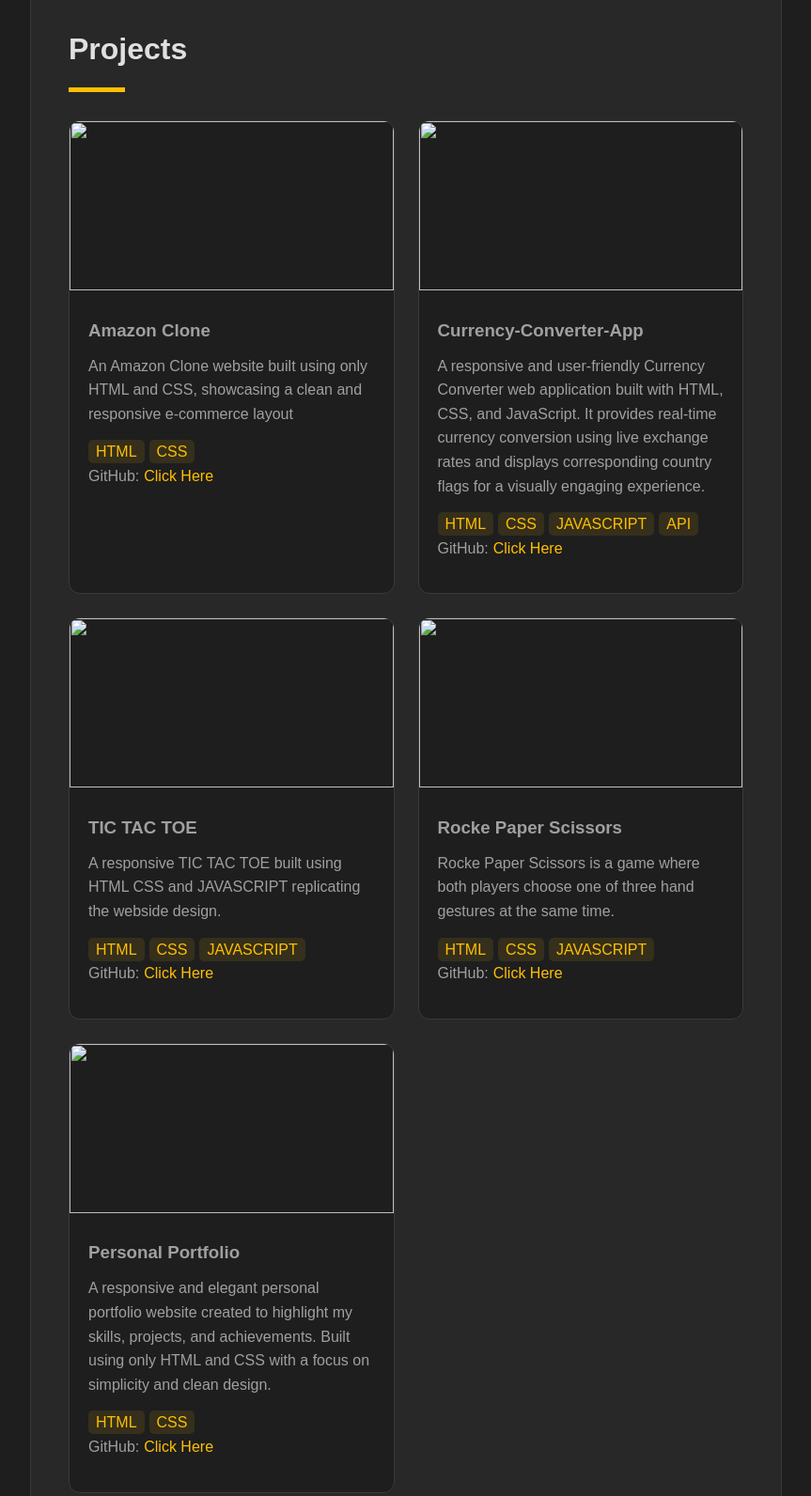
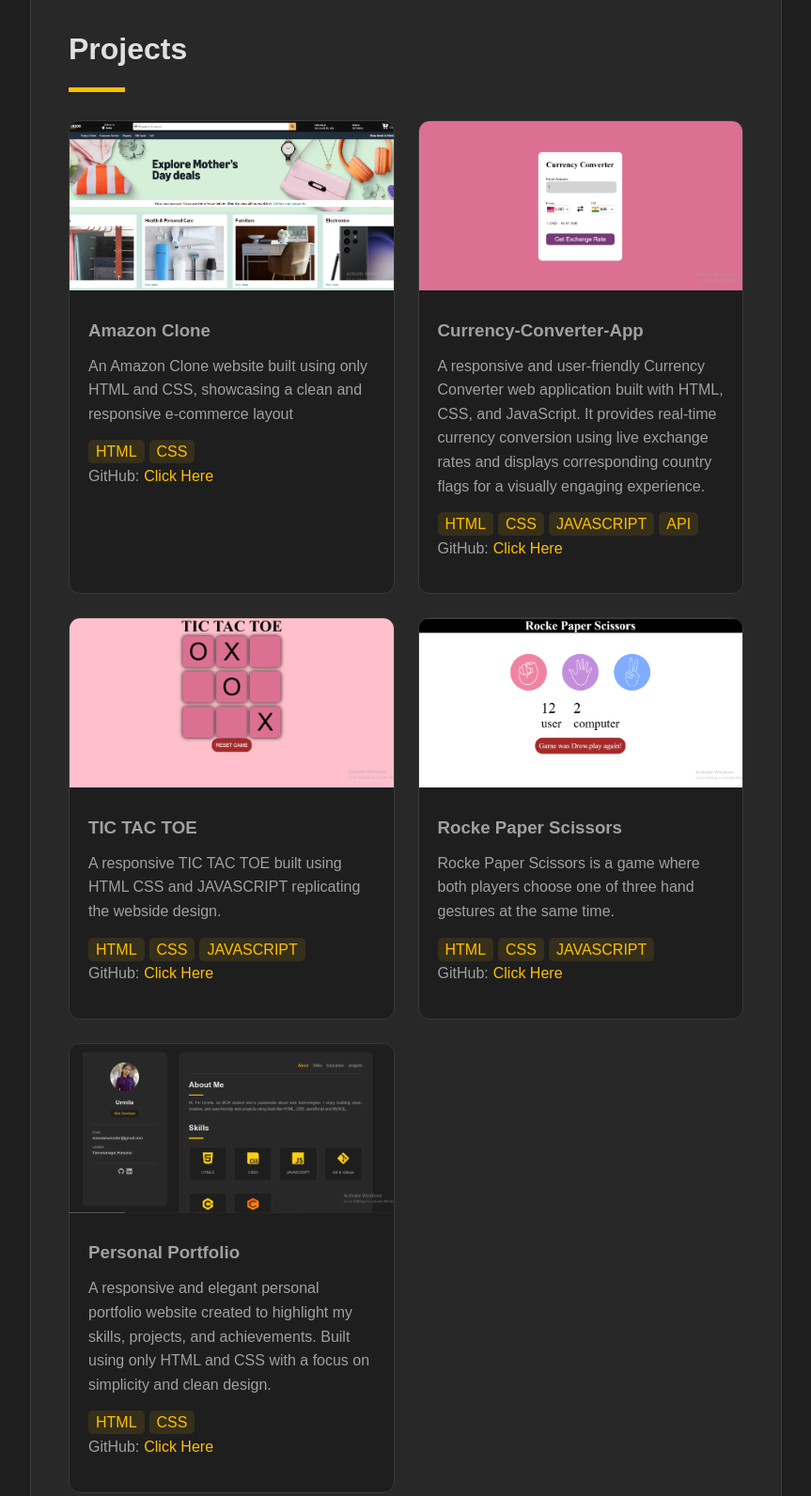
Before and after one commit to urmila533/Personal-Portfolio, a plain HTML site: page index.html in a window 1280 px wide. Shown: the part 1006-2598 px from the top of the page at 94% size, without its empty margins (408-1271 px from the left). Drawn offline with Linux system fonts and the light colour scheme.

Commit message:
Update index.html

```diff
--- a/index.html
+++ b/index.html
@@ -12,7 +12,7 @@
     <div class="sidebar">
       <!--profile-->
       <div class="profile">
-        <img src="img/me.jpeg">
+        <img src="me.jpeg">
         <h2>Urmila</h2>
         <p>Web Developer</p>
       </div>
@@ -115,7 +115,7 @@
 
         <div class="project-container">
           <div class="projects">
-            <img src="img/amazon.png" alt="">
+            <img src="amazon.png" alt="">
             <div class="card">
               <h3><a href="https://github.com/urmila533/HTML-CSS-project">Amazon Clone</a></h3>
               <p>An Amazon Clone website built using only HTML and CSS, showcasing a clean and responsive e-commerce layout</p>
@@ -124,7 +124,7 @@
             </div>
           </div>
           <div class="projects">
-            <img src="img/currency.png" alt="">
+            <img src="currency.png" alt="">
             <div class="card">
               <h3><a href="https://github.com/urmila533/HTML-CSS-JAVSCRIPT-project">Currency-Converter-App</a></h3>
               <p>A responsive and user-friendly Currency Converter web application built with HTML, CSS, and JavaScript. It provides real-time currency conversion using live exchange rates and displays corresponding country flags for a visually engaging experience.</p>
@@ -134,7 +134,7 @@
           </div>
 
            <div class="projects">
-            <img src="img/TIC TAC.png" alt="">
+            <img src="TIC TAC.png" alt="">
             <div class="card">
               <h3><a href="https://github.com/urmila533/HTML-CSS-mini-project">TIC TAC TOE</a></h3>
               <p>A responsive TIC TAC TOE built using HTML CSS and JAVASCRIPT replicating the webside design.</p>
@@ -144,7 +144,7 @@
           </div>
 
            <div class="projects">
-            <img src="img/rock paper.png" alt="">
+            <img src="rock paper.png" alt="">
             <div class="card">
               <h3><a href="https://github.com/urmila533/HTML-CSS-JAVSCRIPT-mini-project">Rocke Paper Scissors</a></h3>
               <p>Rocke Paper Scissors is a game where both players choose one of three hand gestures at the same time.</p>
@@ -153,7 +153,7 @@
             </div>
           </div>
           <div class="projects">
-            <img src="img/parsonal.PNG" alt="">
+            <img src="parsonal.PNG" alt="">
             <div class="card">
               <h3><a href="https://vanshikakamboj21.github.io/Personal-Portfolio/">Personal Portfolio</a></h3>
               <p>A responsive and elegant personal portfolio website created to highlight my skills, projects, and achievements. Built using only HTML and CSS with a focus on simplicity and clean design.</p>
```
